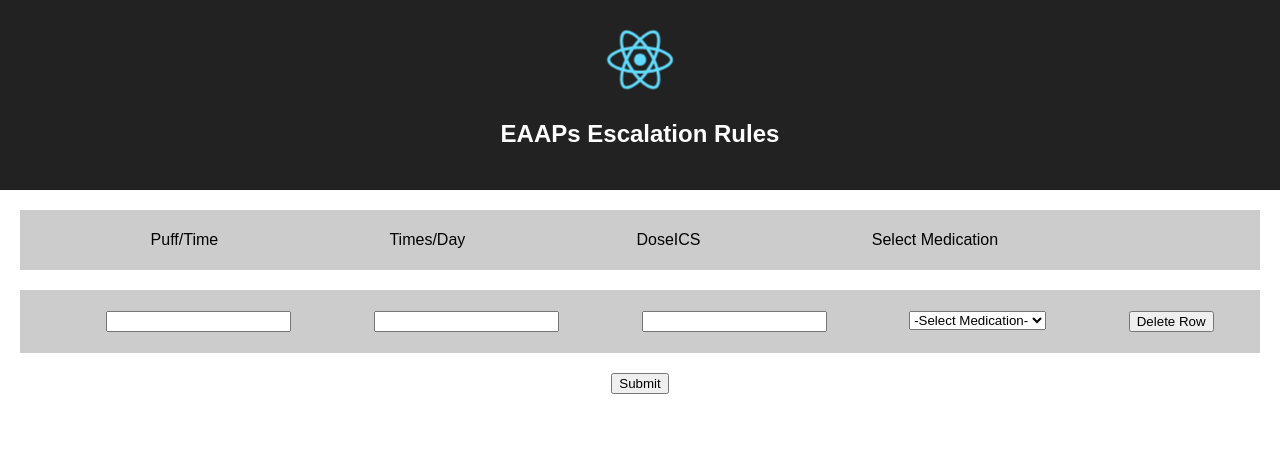
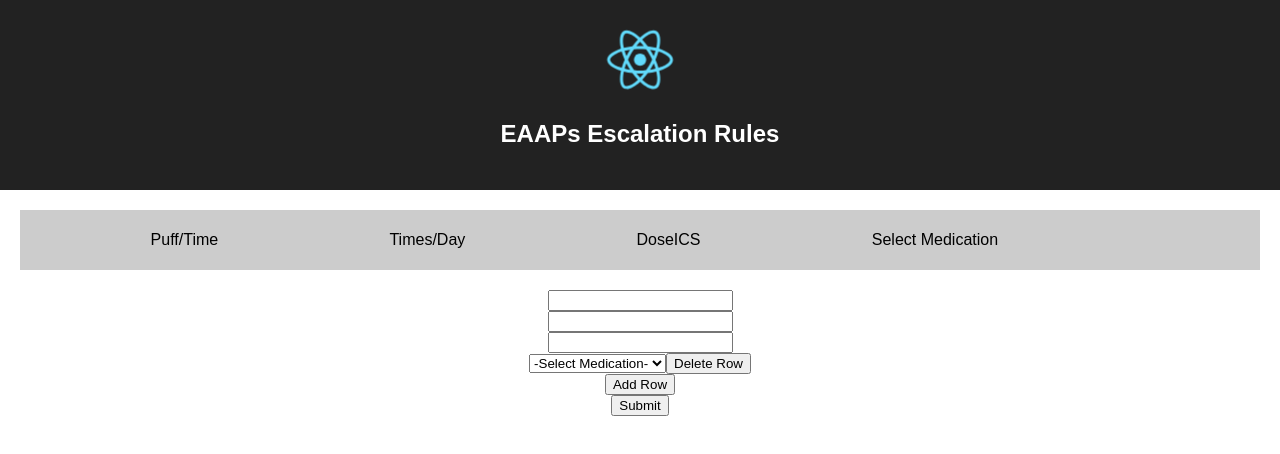
Before and after one commit to qoc-shirley/EAAPS-Rules, a React (Create React App) app: page / in a window 1280 px wide. Shown: the top 454 px of the page. Built offline with nearby package versions, Linux system fonts and the light colour scheme.

Commit message:
add initial field values for onClick off function renderAddRow

```diff
--- a/src/Components/MedicationTable/MedicationTable.jsx
+++ b/src/Components/MedicationTable/MedicationTable.jsx
@@ -22,8 +22,10 @@ const MedicationTable = (
     doseICSOnChange,
     onSubmit,
     appendMedicationToStack,
-    // stack,
+    stack,
   } ) => {
+
+  console.log("stack: ", stack);
 
   const headerElements = ["Puff/Time", "Times/Day", "DoseICS", "Select Medication", ""];
   const rowElements = [
@@ -69,7 +71,7 @@ const MedicationTable = (
     appendMedicationToStack(initalInputValues);
   };
 
-  const deleteRow = () => {};
+  // const deleteRow = () => {};
 
   // stack will have input field information
   // use map to go though stack and output the medicationRow
@@ -87,8 +89,38 @@ const MedicationTable = (
 
      */}
      <div className="main">
-       <Row elements={rowElements} />
+       <InputField
+         fieldName="puff"
+         value={puffValue}
+         onChangeInputField={puffOnChange}
+       />
+       <InputField
+         fieldName="times"
+         value={timesPerDayValue}
+         onChangeInputField={timesOnChange}
+       />
+       <InputField
+         fieldName="doseICS"
+         value={doseICSValue}
+         onChangeInputField={doseICSOnChange}
+       />
+       <select
+         className="row__select" onChange={onSelection}
+         defaultValue={patientMedications}
+       >
+         <option>-Select Medication-</option>
+         <option>ddd</option>
+         <option>b</option>
+         <option>c</option>
+       </select>
+       <button>Delete Row</button>
      </div>
+     <button
+       className="button__addRow"
+       onClick={renderAddRow}
+     >
+       Add Row
+     </button>
    </div>
  );
 };
@@ -104,7 +136,7 @@ MedicationTable.propTypes = {
   timesOnChange: PropTypes.func,
   doseICSOnChange: PropTypes.func,
   onSubmit: PropTypes.func,
-  getMedicationToStack: PropTypes.func.isRequired,
+  appendMedicationToStack: PropTypes.func.isRequired,
 };
 
 MedicationTable.defaultProps = {
```
